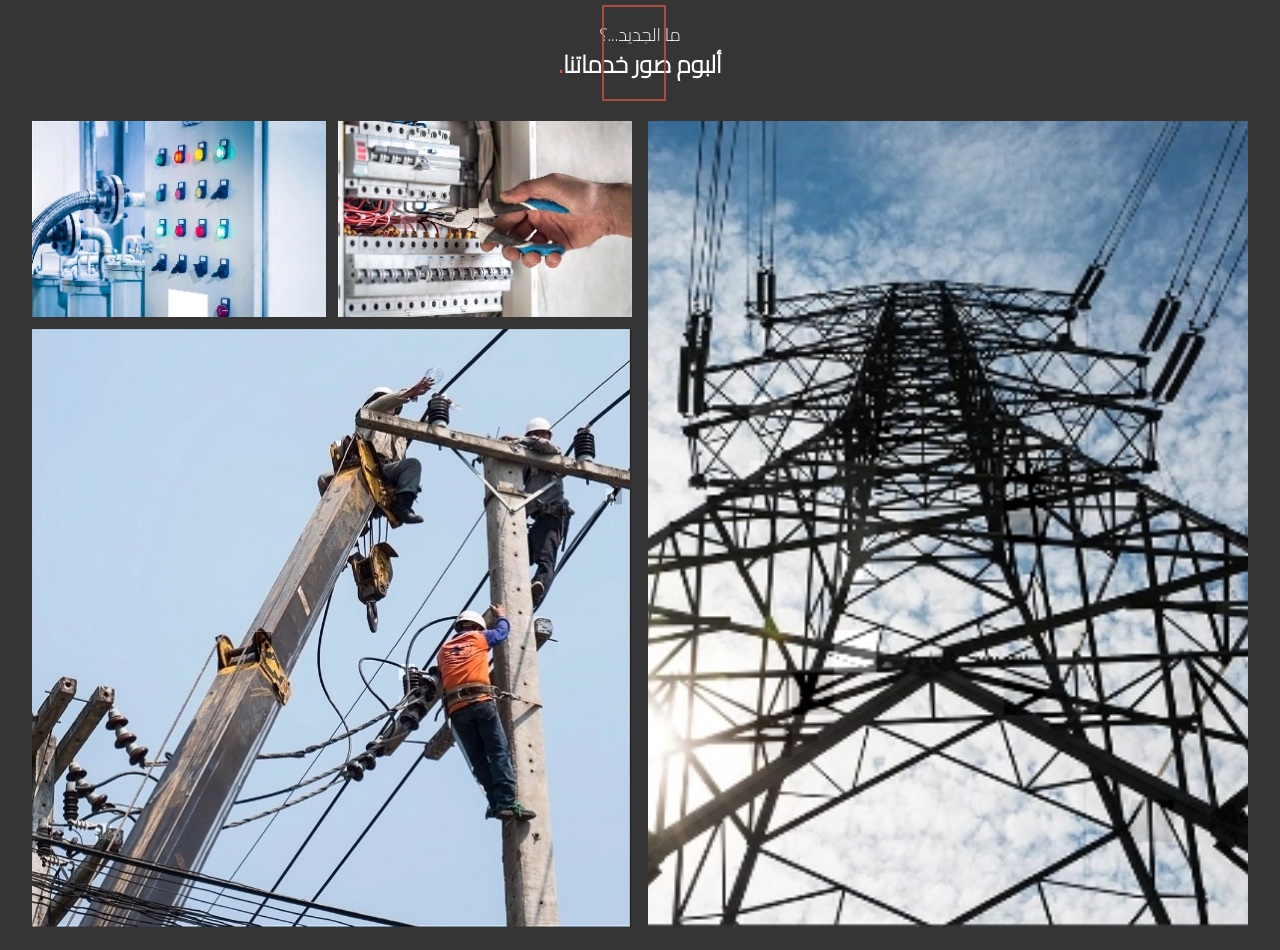
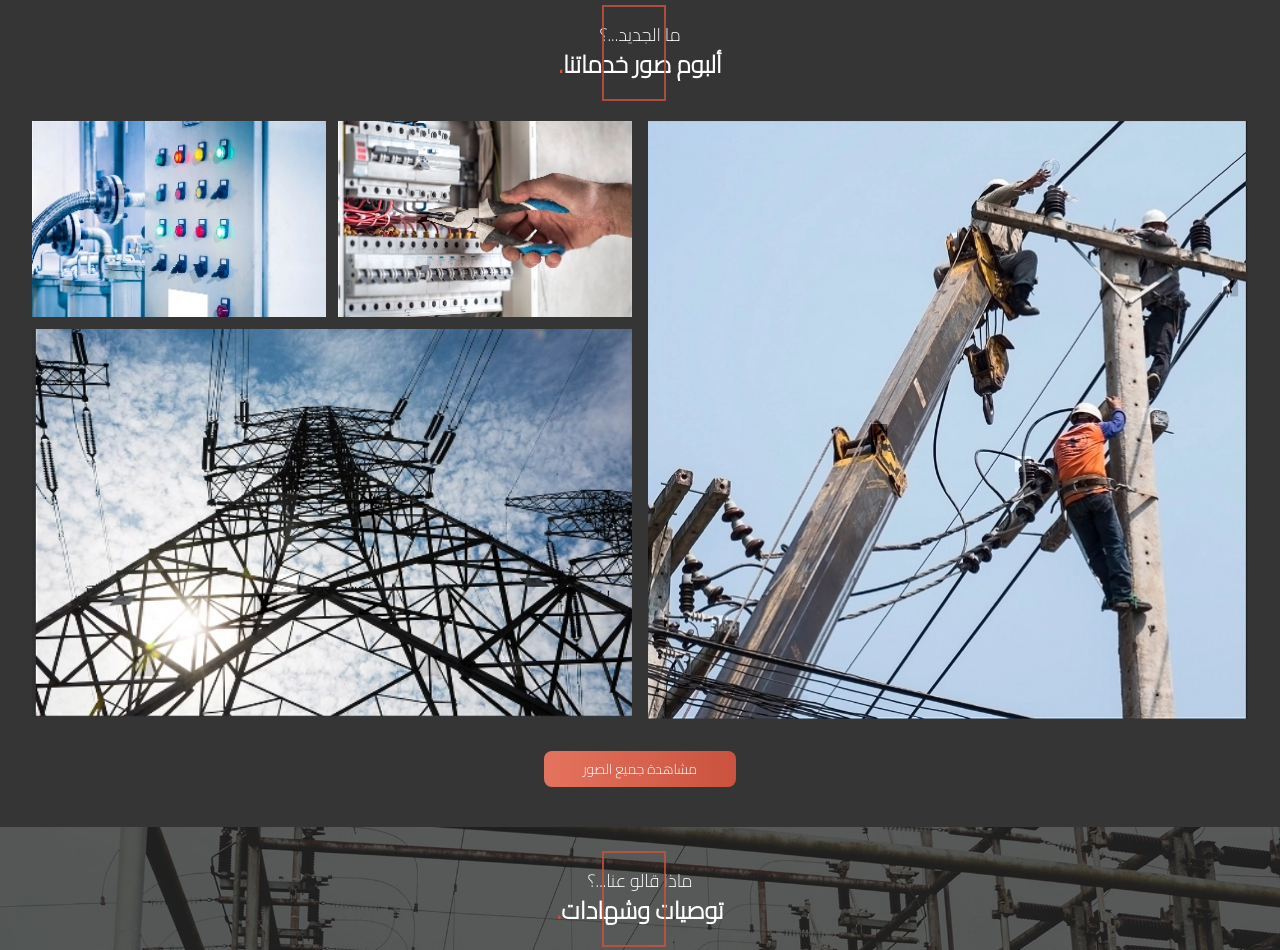
Before and after one commit to m-aljamal/akenargy, a Gatsby site: page / in a window 1280 px wide. Shown: the part 1200-2150 px from the top of the page. Built offline with nearby package versions, Linux system fonts and the light colour scheme; Gatsby itself is replaced by a stand-in of ours.

Commit message:
final edit

```diff
--- a/src/components/pages/home/ImagesSection.js
+++ b/src/components/pages/home/ImagesSection.js
@@ -24,7 +24,7 @@ export const ImagesSection = () => {
       <div className="flex container mt-10">
         <div className="w-2/4 ml-4 " data-sal="slide-up">
           <Image
-            image={images.nodes[2].childImageSharp.fluid}
+            image={images.nodes[3].childImageSharp.fluid}
             text="إعادة تأهيل محطة الراعي"
             link="#"
             options="h-full"
@@ -55,7 +55,7 @@ export const ImagesSection = () => {
           </div>
           <div data-sal="slide-left">
             <Image
-              image={images.nodes[3].childImageSharp.fluid}
+              image={images.nodes[2].childImageSharp.fluid}
               text="إعادة تأهيل محطة الراعي"
               link="#"
               options="mt-3"
```
